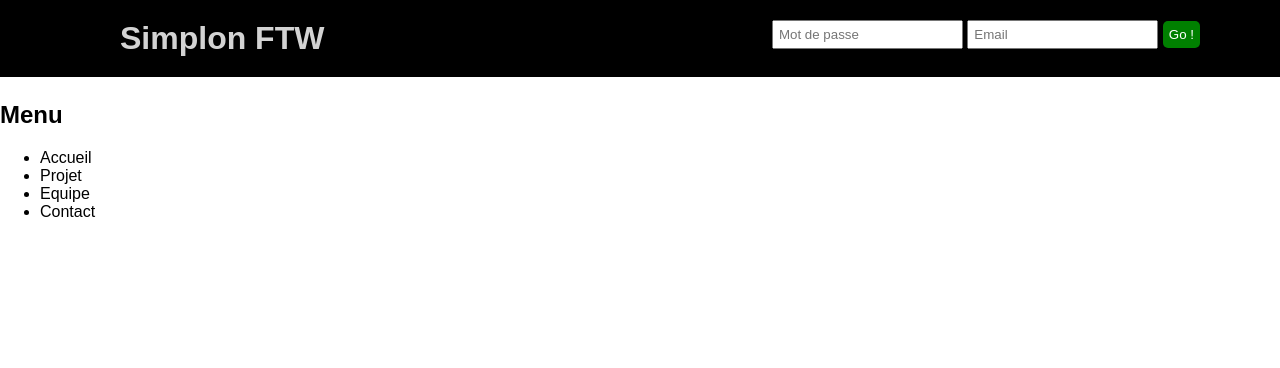
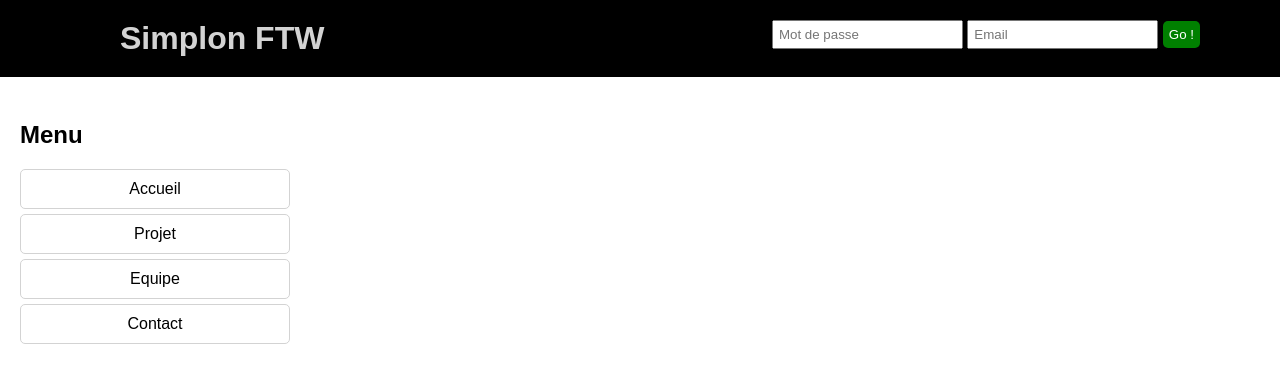
Before and after one commit to ZulieGarnier/exercices, a plain HTML site: page index.html in a window 1280 px wide. Shown: the top 368 px of the page. Drawn offline with Linux system fonts and the light colour scheme.

Commit message:
custom ul aside final

```diff
--- a/style.css
+++ b/style.css
@@ -47,3 +47,21 @@ button:hover{
 input{
 	padding:5px;
 }
+
+aside{
+	padding:20px;
+}
+
+ul{
+	padding-left:0px;
+}
+
+ul li{
+	list-style-type:none;
+	padding:10px;
+	border:solid 1px lightgrey;
+	width:20%;
+	margin-bottom:5px;
+	text-align:center;
+	border-radius:5px;
+}
```
